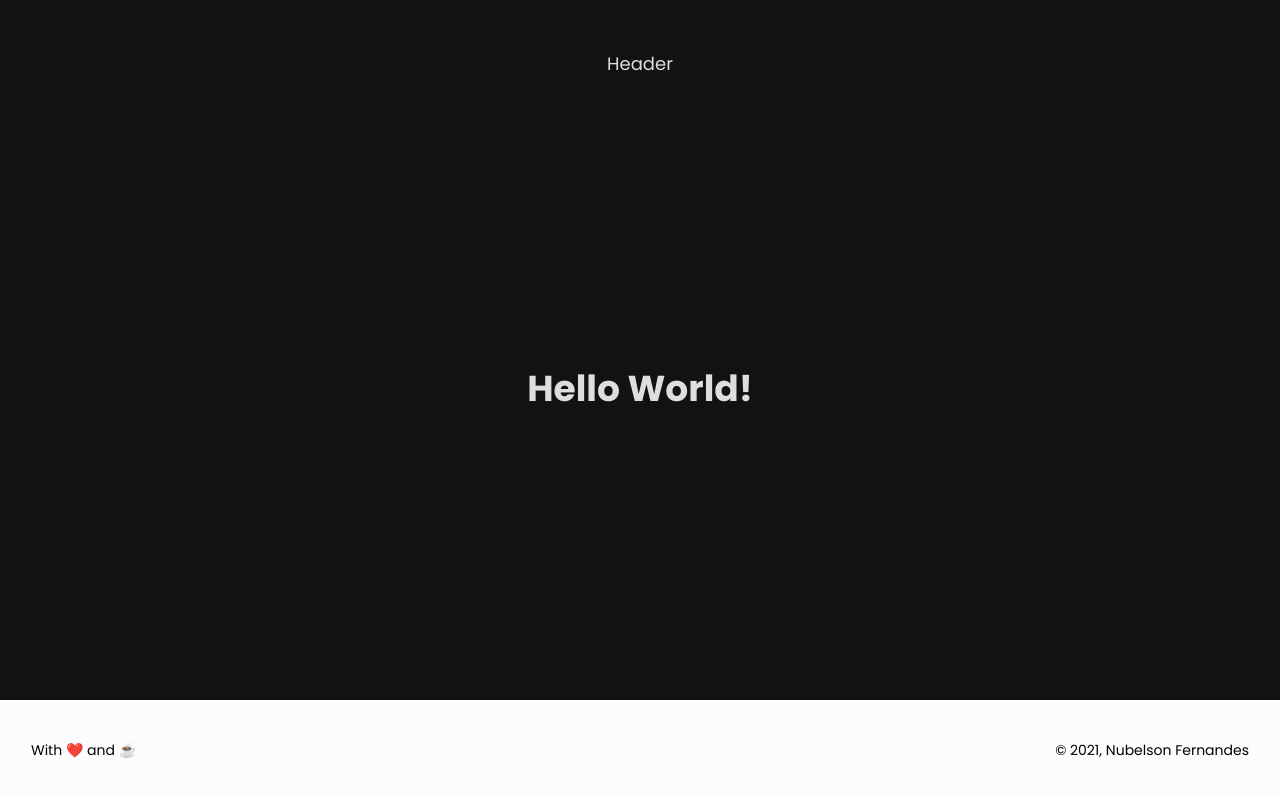
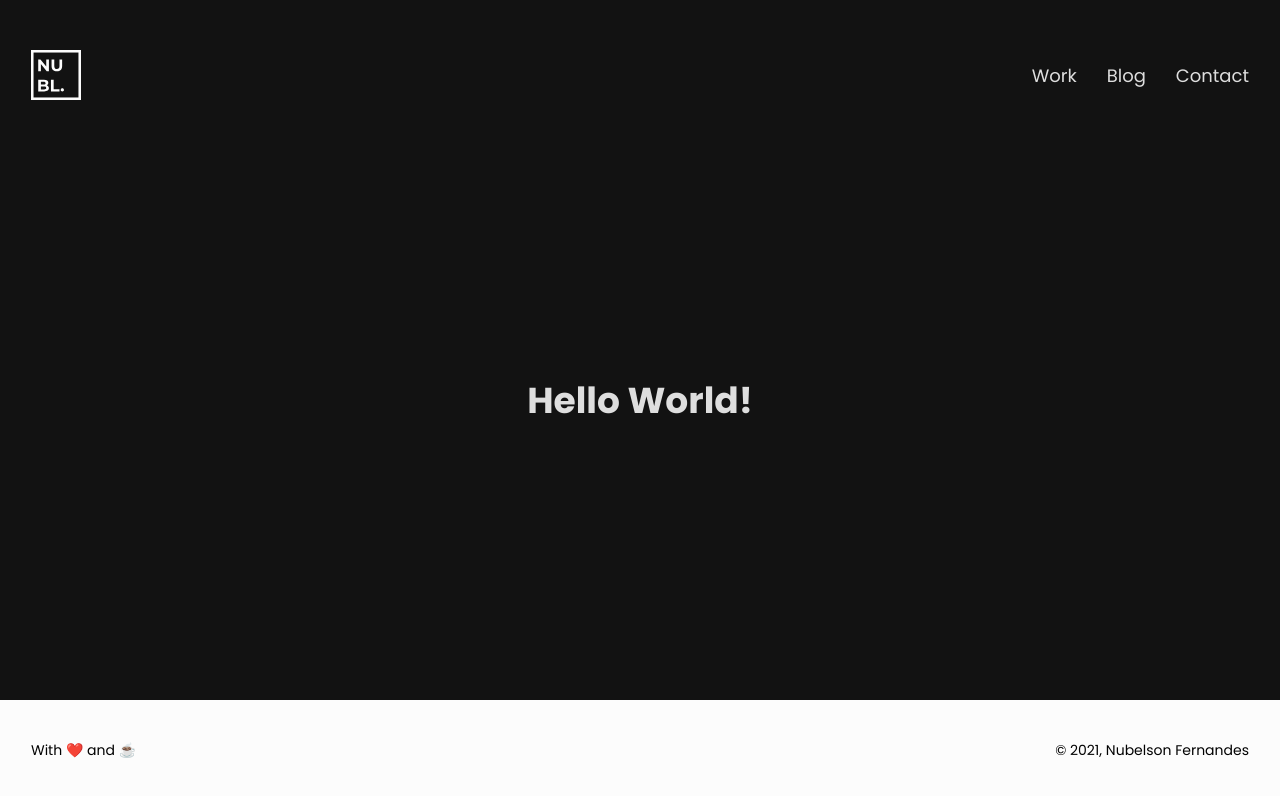
Before and after one commit to nublson/nublson, a Next.js app: page / in a window 1280 px wide. Shown: the top 796 px of the page. Built offline with nearby package versions, Linux system fonts and the light colour scheme.

Commit message:
feat(Header): create Header

```diff
--- a/src/components/shared/molecules/Header/index.tsx
+++ b/src/components/shared/molecules/Header/index.tsx
@@ -1,9 +1,15 @@
+import Image from "next/image";
+import logo from "../../../../assets/img/logo_white.svg";
 import { Container } from "./styles";
+
+import NavMenu from "../NavMenu";
 
 function Header() {
   return (
     <Container>
-      <p>Header</p>
+      <Image src={logo} alt="NUBL logo" width="50" height="50" />
+
+      <NavMenu />
     </Container>
   );
 }
--- a/src/components/shared/molecules/Header/styles.ts
+++ b/src/components/shared/molecules/Header/styles.ts
@@ -1,3 +1,13 @@
 import styled from "styled-components";
 
-export const Container = styled.div``;
+export const Container = styled.header`
+  width: 100%;
+  max-width: 121.8rem;
+  height: 100%;
+
+  margin: 0 auto;
+
+  display: flex;
+  align-items: center;
+  justify-content: space-between;
+`;
--- /dev/null
+++ b/src/components/shared/molecules/NavMenu/index.tsx
@@ -0,0 +1,21 @@
+import { Texts } from "../../atoms";
+
+import { Container } from "./styles";
+
+import { navItems } from "../../../../utils/navItems";
+
+const NavMenu = () => {
+  return (
+    <Container>
+      <ul>
+        {navItems.map((item, index) => (
+          <li key={index}>
+            <Texts.Medium content={item.name} />
+          </li>
+        ))}
+      </ul>
+    </Container>
+  );
+};
+
+export default NavMenu;
--- /dev/null
+++ b/src/components/shared/molecules/NavMenu/styles.ts
@@ -0,0 +1,16 @@
+import styled from "styled-components";
+
+export const Container = styled.nav`
+  display: flex;
+  align-items: center;
+  justify-content: center;
+
+  ul {
+    list-style: none;
+
+    display: flex;
+    align-items: center;
+    justify-content: center;
+    gap: 3rem;
+  }
+`;
--- a/src/components/shared/molecules/index.ts
+++ b/src/components/shared/molecules/index.ts
@@ -1,5 +1,6 @@
+import Footer from "./Footer";
 import Header from "./Header";
 import Heading from "./Heading";
-import Footer from "./Footer";
+import NavMenu from "./NavMenu";
 
-export { Header, Heading, Footer };
+export { Header, Heading, Footer, NavMenu };
--- /dev/null
+++ b/src/utils/navItems.ts
@@ -0,0 +1,5 @@
+export const navItems = [
+  { name: "Work", path: "#work" },
+  { name: "Blog", path: "/blog" },
+  { name: "Contact", path: "#contact" },
+];
```
